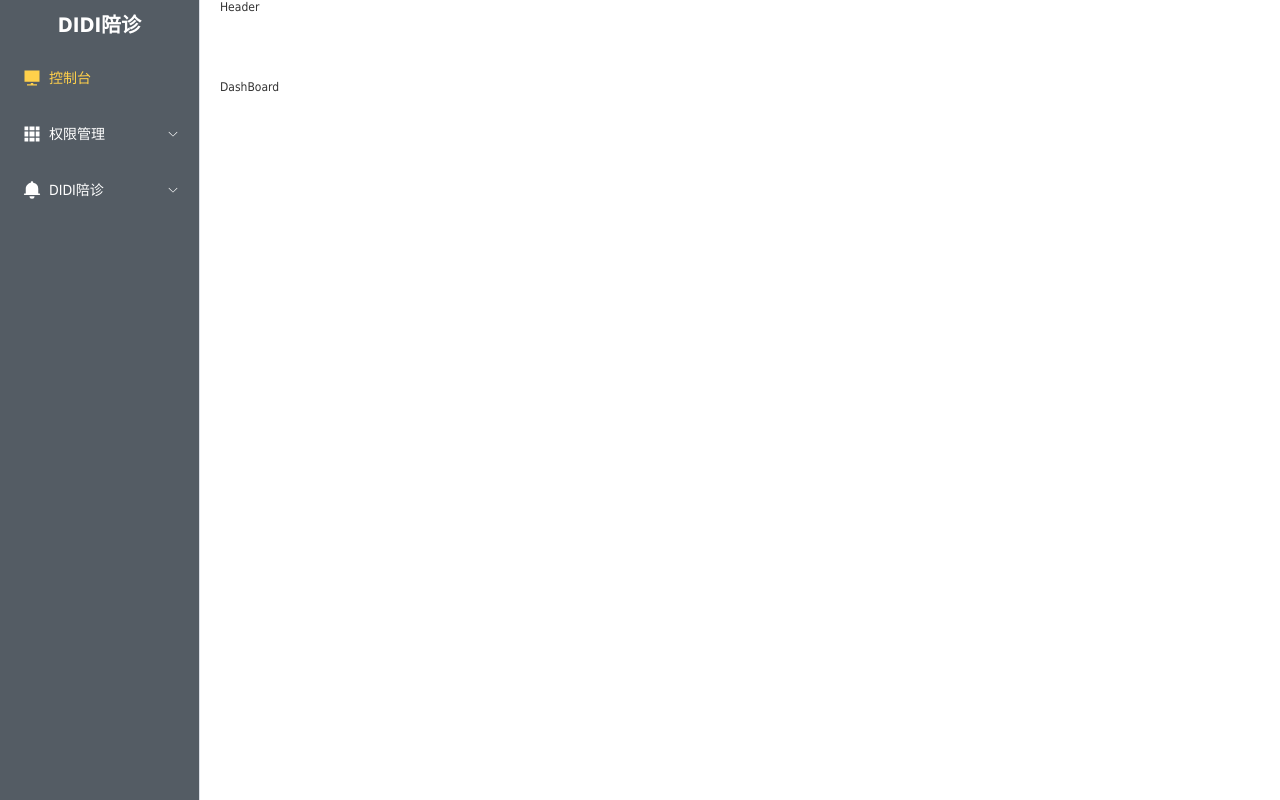
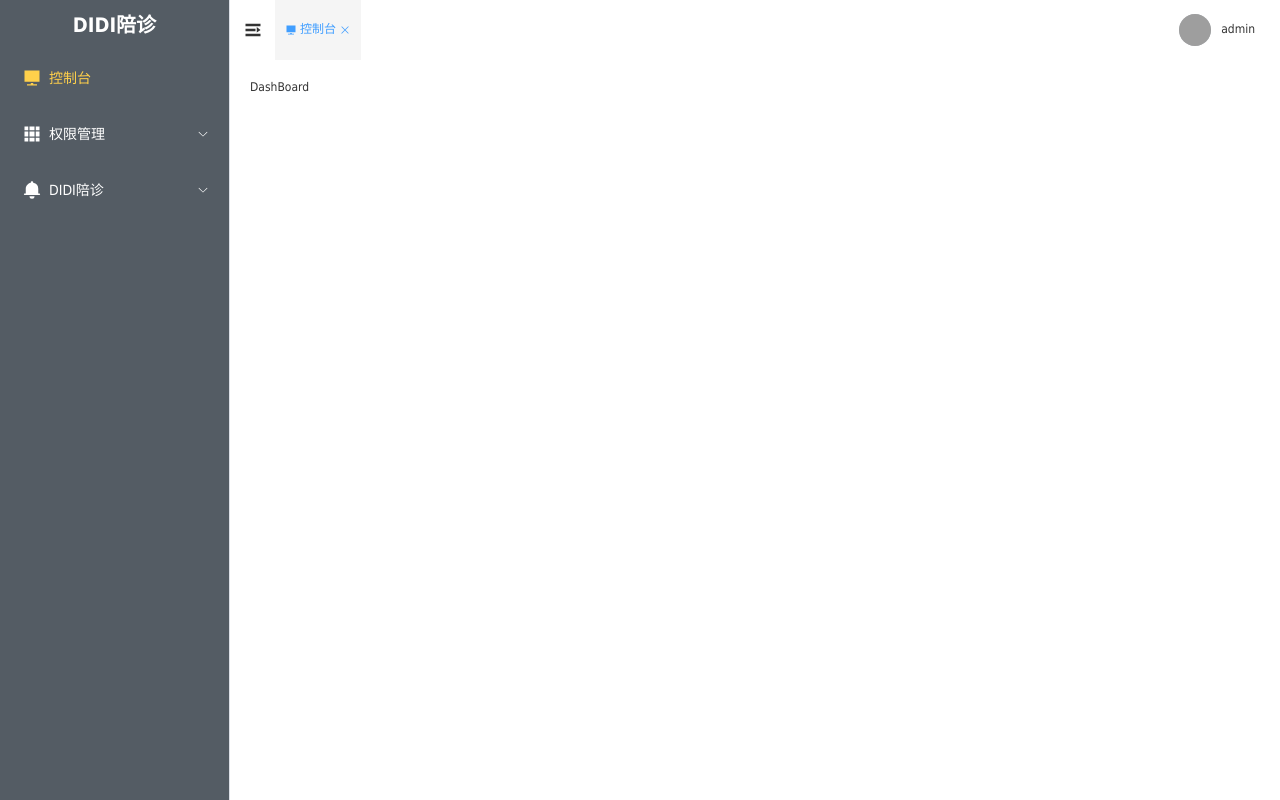
Before and after one commit to lixxxklj/accompaniment-system, a Vue app in the folder pz-admin/: page /#/auth/group in a window 1280 px wide. Both pictures are taken after a click on the item "控制台". Built offline with nearby package versions, Linux system fonts and the light colour scheme; grey boxes are pictures that could not be loaded.

Commit message:
路由及header

```diff
--- /dev/null
+++ b/package.json
@@ -0,0 +1,5 @@
+{
+  "dependencies": {
+    "pinia": "^3.0.3"
+  }
+}
--- a/pz-admin/src/components/Aside.vue
+++ b/pz-admin/src/components/Aside.vue
@@ -5,10 +5,11 @@
     class="aside-demo"
     default-active="2"
     text-color="#fff"
+    :collapse="store.isCollapse"
     @open="handleOpen"
     @close="handleClose"
   >
-    <h1 class="header-title">DIDI陪诊</h1>
+    <h1 class="header-title">{{ store.isCollapse ? 'DIDI' : 'DIDI陪诊'}}</h1>
     <MenuTree :menuData="menuData" />
   </el-menu>
 </template>
@@ -17,10 +18,12 @@
 import MenuTree from './menuTree.vue'
 import { useRouter } from 'vue-router'
 import { reactive } from 'vue';
+import { useMenuStore } from '../store/menu';
 
 const router = useRouter()
 // console.log(router.options.routes[0].children)
 const menuData = reactive(router.options.routes[0].children)
+const store = useMenuStore()
 
 const handleOpen = (key, keyPath) => {
   console.log(key, keyPath)
@@ -39,6 +42,7 @@ const handleClose = (key, keyPath) => {
     height: 50px;
     line-height: 50px;
     color: #fff;
+    white-space: nowrap;
   }
 }
 </style>
--- a/pz-admin/src/components/menuTree.vue
+++ b/pz-admin/src/components/menuTree.vue
@@ -19,10 +19,10 @@
       :index="item.meta.id"
       @click="handleClick(item)"
     >
+      <el-icon size="20">
+        <component :is="item.meta.icon" />
+      </el-icon>
       <template #title>
-        <el-icon size="20">
-          <component :is="item.meta.icon" />
-        </el-icon>
         <span>{{ item.meta.name }}</span>
       </template>
     </el-menu-item>
@@ -30,12 +30,16 @@
 </template>
 <script setup>
 import { useRouter } from 'vue-router'
+import { useMenuStore } from '../store/menu'
 
 const props = defineProps(['menuData'])
 const router = useRouter()
+const store = useMenuStore()
 
 const handleClick = (item) => {
   router.push(item.meta.path)
+  store.addMenu(item)
+  // console.log(store.menuList)
 }
 
 </script>
--- /dev/null
+++ b/pz-admin/src/components/navHeader.vue
@@ -0,0 +1,117 @@
+<template>
+  <div class="nav-header flex-box">
+    <div class="header-left flex-box">
+      <el-icon class="icon" size="20" @click="handleCollapse">
+        <component :is="store.isCollapse ? 'Fold' : 'Expand'" />
+      </el-icon>
+      <ul class="header-navbar flex-box">
+        <li v-for="(item, index) in store.menuList" :key="item.path" class="tab flex-box" :class="{selected: item.meta.path === route.path}">
+          <el-icon><component :is="item.meta.icon"/></el-icon>
+          <router-link :to="{ path: item.meta.path }">
+            {{ item.meta.name }}
+          </router-link>
+          <el-icon class="close-icon" @click="removeTab(item, index)"><Close /></el-icon>
+        </li>
+      </ul>
+    </div>
+    <div class="header-right flex-box">
+      <el-avatar
+        src="https://cube.elemecdn.com/0/88/03b0d39583f48206768a7534e55bcpng.png"
+        :size="32"
+      />
+      <span>admin</span>
+    </div>
+  </div>
+</template>
+
+<script setup>
+import { useMenuStore } from '../store/menu'
+import { useRoute } from 'vue-router'
+import { useRouter } from 'vue-router';
+
+const store = useMenuStore()
+const route = useRoute()
+const router = useRouter()
+
+const handleCollapse = () => {
+  store.collapsed()
+}
+
+const removeTab = (item, index) => {
+  store.removeMenu(item)
+  // console.log(item, route)
+  // 判断关闭的是不是当前页
+  if(item.meta.path !== route.path) {
+    return
+  }
+  const menuList = store.menuList
+  // 判断关闭的是否为最后一个tab
+  if(index === menuList.length) {
+    // 判断tab是否为多个
+    if(!menuList.length) {
+      router.push('/')
+    } else {
+      router.push(menuList[index - 1].meta.path)
+    }
+  } else {
+    router.push(menuList[index].meta.path)
+  }
+}
+
+</script>
+
+<style lang="less" scoped>
+.flex-box {
+  display: flex;
+  align-items: center;
+}
+.nav-header {
+  height: 100%;
+  justify-content: space-between;
+  padding: 0;
+  padding-right: 25px;
+  .header-left {
+    height: 100%;
+    .icon {
+      width: 45px;
+      height: 100%;
+      &:hover {
+        background-color: #f5f5f5;
+        cursor: pointer;
+      }
+    }
+    .header-navbar {
+      height: 100%;
+      .tab {
+        padding: 0 10px;
+        height: 100%;
+        gap: 3px;
+        .close-icon {
+          visibility: hidden;
+        }
+        &:hover {
+          background-color: #f5f5f5;
+          cursor: pointer;
+          .close-icon {
+            visibility: visible;
+          }
+        }
+      }
+      .selected {
+        color: #409eff;
+        background-color: #f5f5f5;
+        a {
+          color: #409eff;
+        }
+        .close-icon {
+          visibility: visible;
+        }
+      }
+    }
+  }
+
+  .header-right {
+    gap: 10px;
+  }
+}
+</style>
--- a/pz-admin/src/main.js
+++ b/pz-admin/src/main.js
@@ -3,12 +3,16 @@ import './style.css'
 import App from './App.vue'
 import router from './router/index'
 import * as ElementPlusIconsVue from '@element-plus/icons-vue'
+import { createPinia } from 'pinia'
 
+const pinia = createPinia()
 const app = createApp(App)
+
 // 路由挂载
 app.use(router)
 // 注册element-plus图标
 for (const [key, component] of Object.entries(ElementPlusIconsVue)) {
   app.component(key, component)
 }
+app.use(pinia)
 app.mount('#app')
--- a/pz-admin/src/router/index.js
+++ b/pz-admin/src/router/index.js
@@ -17,7 +17,7 @@ const routes = [
         path: 'dashboard',
         component: Dashboard,
         meta: {
-          id: 1,
+          id: '1',
           name: '控制台',
           icon: 'Platform',
           path: '/dashboard',
@@ -27,7 +27,7 @@ const routes = [
       {
         path: 'auth',
         meta: {
-          id: 2,
+          id: '2',
           name: '权限管理',
           icon: 'Grid'
         },
@@ -60,13 +60,13 @@ const routes = [
       {
         path: 'vvip',
         meta: {
-          id: 3,
+          id: '3',
           name: 'DIDI陪诊',
           icon: 'BellFilled'
         },
         children: [
           {
-            path: '',
+            path: 'staff',
             alias: ['staff'],
             component: Staff,
             meta: {
--- /dev/null
+++ b/pz-admin/src/store/menu.js
@@ -0,0 +1,25 @@
+import { defineStore } from 'pinia'
+export const useMenuStore = defineStore('menu', {
+  state: () => {
+    return {
+      isCollapse: false,
+      menuList: []
+    }
+  },
+  actions: {
+    collapsed() {
+      this.isCollapse = !this.isCollapse
+    },
+    addMenu(item) {
+      // 去重
+      const idx = this.menuList.findIndex(menuItem => item.path === menuItem.path)
+      if(idx === -1) {
+        this.menuList.push(item)
+      }
+    },
+    removeMenu(item) {
+      const index = this.menuList.findIndex(m => m.path === item.path)
+      this.menuList.splice(index, 1)
+    }
+  }
+})
--- a/pz-admin/src/style.css
+++ b/pz-admin/src/style.css
@@ -33,7 +33,13 @@ small { font-size: 12px; } /* 小于 12px 的中文很难阅读，让 small 正
 ul, ol { list-style: none; }
 
 /* 重置文本格式元素 */
-a { text-decoration: none; color: #666;}
+a,
+a:hover
+a:link
+a:visited {
+  text-decoration: none !important;
+  color: #333;
+}
 
 
 /* 重置表单元素 */
--- a/pz-admin/src/views/Layout.vue
+++ b/pz-admin/src/views/Layout.vue
@@ -1,11 +1,13 @@
 <template>
   <div class="common-layout">
     <el-container>
-      <el-aside width="200px">
+      <el-aside :width="store.isCollapse ? '64px' : '230px'">
         <Aside></Aside>
       </el-aside>
       <el-container>
-        <el-header>Header</el-header>
+        <el-header>
+          <NavHeader />
+        </el-header>
         <el-main>
           <RouterView />
         </el-main>
@@ -16,6 +18,10 @@
 
 <script setup>
 import Aside from '../components/Aside.vue'
+import NavHeader from '../components/navHeader.vue'
+import { useMenuStore } from '../store/menu';
+
+const store = useMenuStore()
 </script>
 
 <style lang="less" scoped>
@@ -23,6 +29,9 @@ import Aside from '../components/Aside.vue'
   height: 100vh;
   .el-container {
     height: 100%;
+    .el-header {
+      padding: 0;
+    }
   }
 }
 </style>
```
Also changed, not shown: 1 other file (tests, documents, lock files or other folders).
